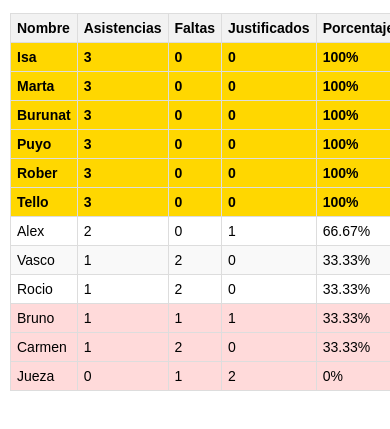
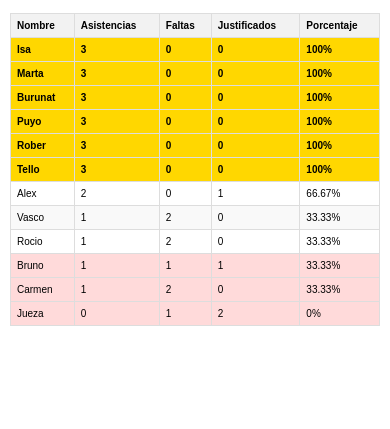
Before and after one commit to AlexAs333/AsistenciasCubalitro, a plain HTML site: page index.html in a window 390 px wide. Shown: the part 47-476 px from the top of the page. Drawn offline with Linux system fonts and the light colour scheme.

Commit message:
cambio fuente

```diff
--- a/styles.css
+++ b/styles.css
@@ -69,7 +69,7 @@ tr:hover {
 
     th, td {
         padding: 6px; /* Reducir el padding para pantallas pequeñas */
-        font-size: 14px; /* Ajustar el tamaño de la fuente */
+        font-size: 10px; /* Ajustar el tamaño de la fuente */
     }
 
     h1 {
```
